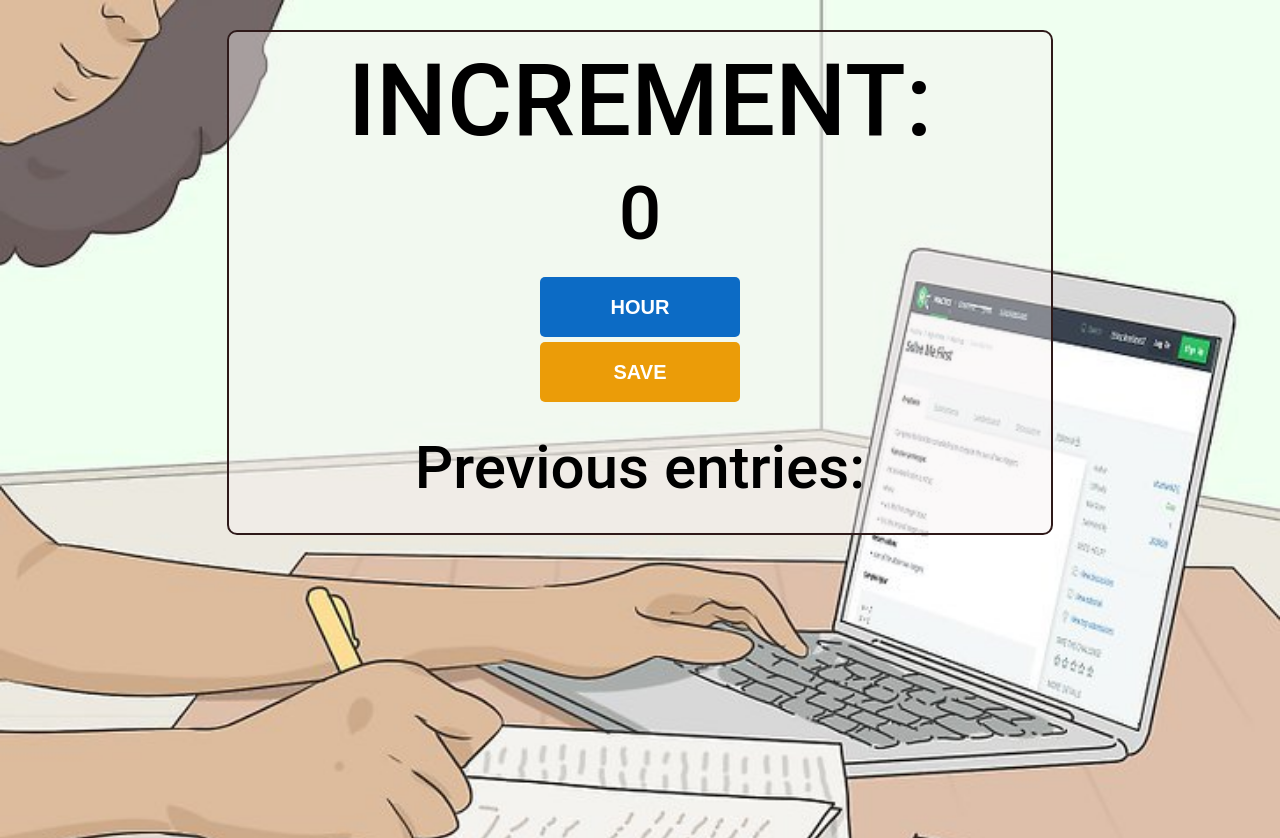
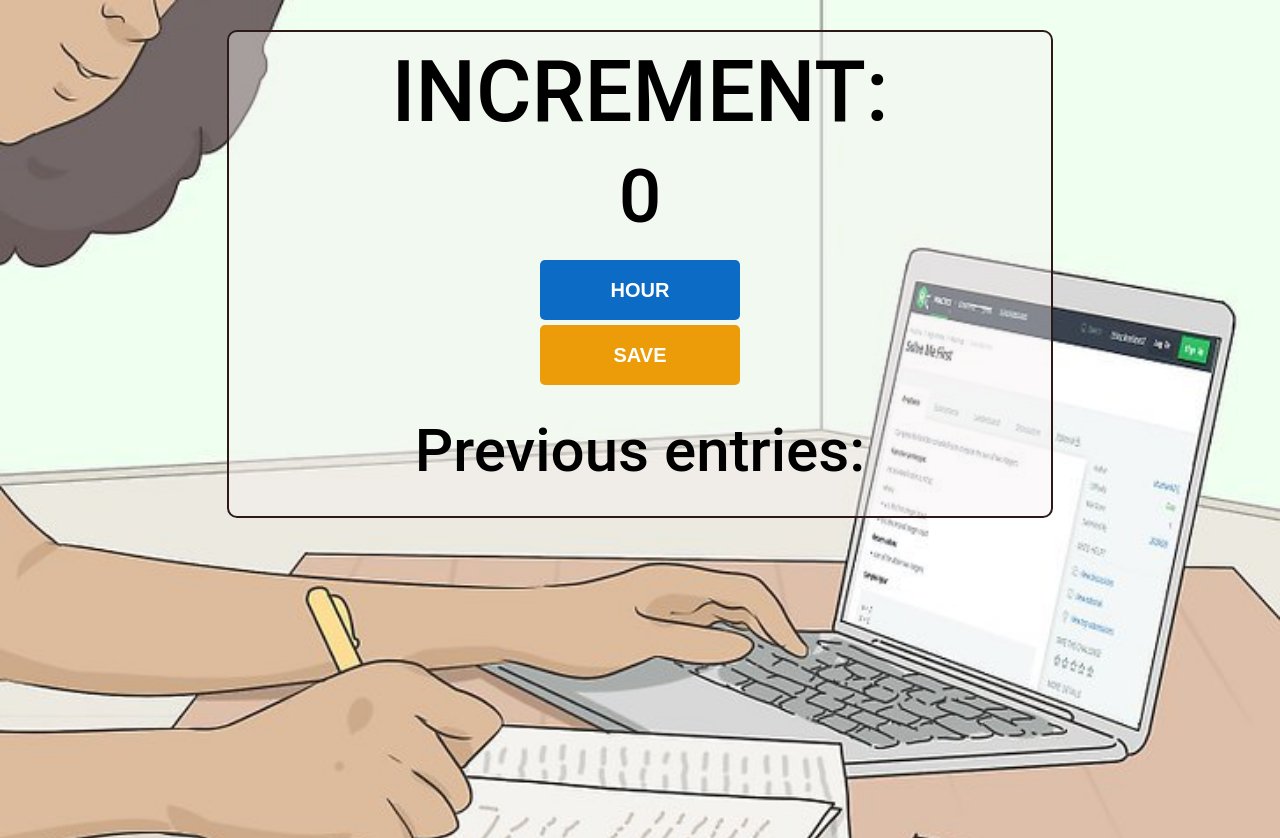
Before and after one commit to AndrewJamesBarker/hrsStudiedCounter, a plain HTML site: page index.html in a window 1280 px wide. Drawn offline with Linux system fonts and the light colour scheme.

Commit message:
Update index.css

```diff
--- a/index.css
+++ b/index.css
@@ -16,9 +16,9 @@ body {
 }
 
 h1 {
-    font-size: inherit;
+
     font-weight: 500;
-    font-size: 100px;
+    font-size: 85px;
     margin-top: 10px;
     margin-bottom: 10px;
     text-shadow: 0px -.5px snow;
```
